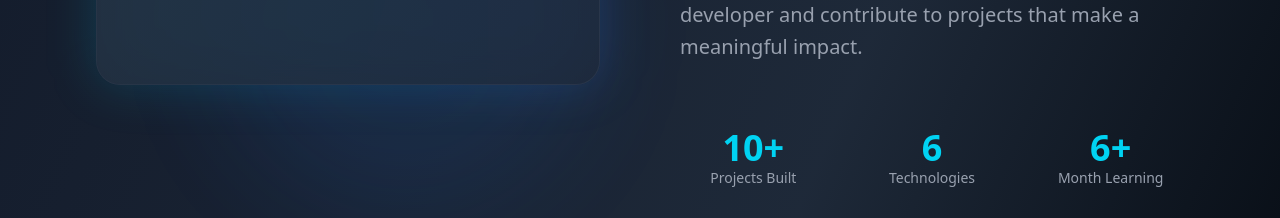
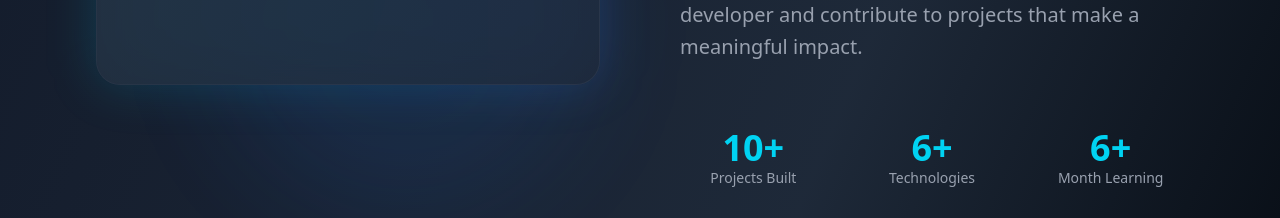
Before and after one commit to Alex-06-25-04/Personal-Portfolio, a React (Vite) app: page /about in a window 1280 px wide. Shown: the part 940-1158 px from the top of the page. Built offline with nearby package versions, Linux system fonts and the light colour scheme.

Commit message:
Aggiornamento piccolo sulla About

```diff
--- a/src/pages/About.tsx
+++ b/src/pages/About.tsx
@@ -101,7 +101,7 @@ export default function About() {
                                         <div className="text-gray-400 text-xs lg:text-sm">Projects Built</div>
                                     </div>
                                     <div className="text-center">
-                                        <div className="text-2xl lg:text-3xl xl:text-4xl font-bold text-cyan-400">6</div>
+                                        <div className="text-2xl lg:text-3xl xl:text-4xl font-bold text-cyan-400">6+</div>
                                         <div className="text-gray-400 text-xs lg:text-sm">Technologies</div>
                                     </div>
                                     <div className="text-center">
```
